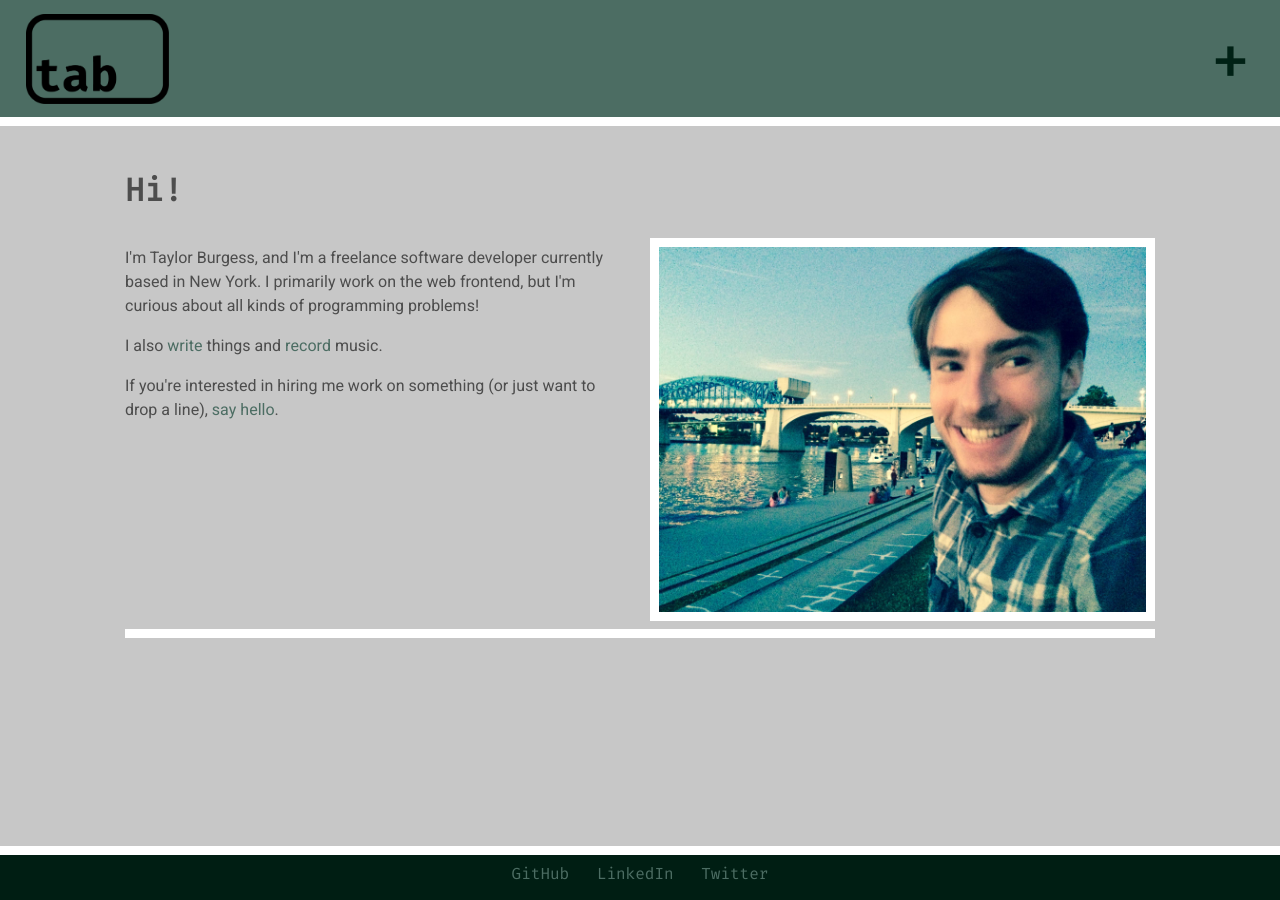
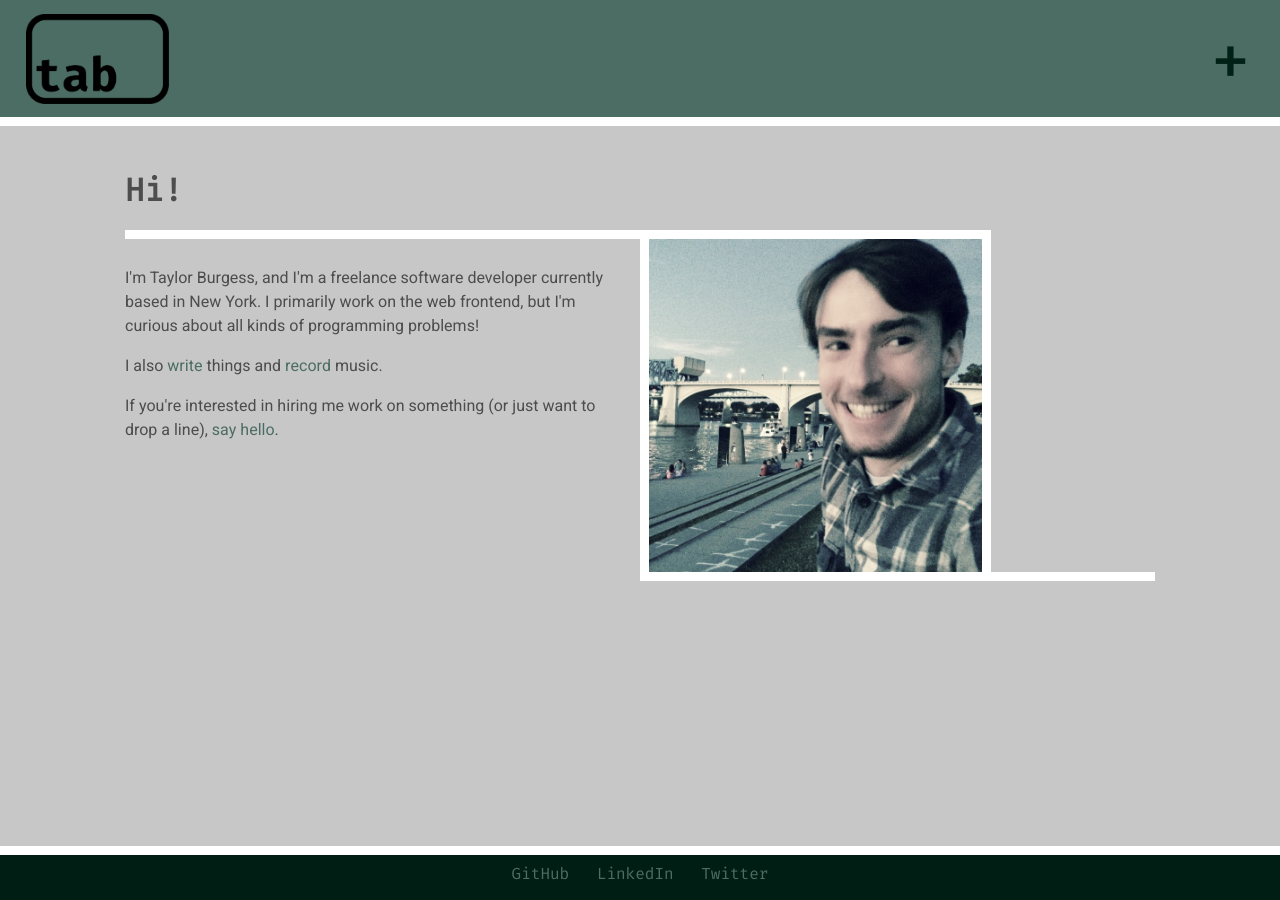
Before and after one commit to tayloraburgess/tayloraburgess.github.io, a Jekyll site: the page built from index.html, in a window 1280 px wide and 900 px high. Built offline with Jekyll 4.4.1, drawn with Linux system fonts in a browser that asks for light colours.

Commit message:
Finalize landing page layout

```diff
--- a/assets/css/main.scss
+++ b/assets/css/main.scss
@@ -26,8 +26,8 @@ body {
 }
 
 div.content {
-  min-width: 100vw;
-  min-height: 100vh;
+  width: 100vw;
+  min-height: 80vh;
   margin: 14vh 0 6vh 0;
   padding: 20px;
   padding-top: 45px;
@@ -253,23 +253,30 @@ div.links.open {
 }
 
 div.rc-scout {
-  height: 11vh;
+  height: 16vh;
   margin: 0 auto;
-  padding-top: 2vh;
+  padding-top: 5vh;
 }
 .break {
   border-bottom: 1vh solid white;
 }
 .landing-content {
   float: left;
-  width: 49%;
-  height: 100%;
-  padding: 0 2% 0.5% 0%;
+  width: 50%;
+  padding: 1% 3% 0% 0%;
+  border-top: 1vh solid white;
 }
 .landing-image {
-  float: right;
-  width: 49%;
-  height: 100%;
+  float: left;
+  max-height: 38vh;
+  min-height: 20vh;
+  margin: 0;
+  border-bottom: 0;
+}
+.landing-image-container {
+  float: left;
+  width: 50%;
+  border-bottom: 1vh solid white;
 }
 .clearfix {
   clear: both;
--- a/index.html
+++ b/index.html
@@ -8,7 +8,8 @@ permalink: /
   <p>I also <a href='/blog'>write</a> things and <a href='/audio'>record</a> music.</p>
   <p>If you're interested in hiring me work on something (or just want to drop a line), <a href='mailto:tayloraburges@gmail.com'>say hello</a>.</p>
 </div>
-<img src='assets/photo.jpg' class='landing-image'></img>
-<div class='break clearfix'></div>
-<div class='rc-scout'></div>
+<div class='landing-image-container'>
+  <img src='assets/photo.jpg' class='landing-image'></img>
+</div>
+<div class='rc-scout clearfix'></div>
 <script async defer src="https://www.recurse-scout.com/loader.js?t=3a2b9d9ef554dd4a4a16055f3057c0b9"></script>
```
Also changed, not shown: assets/photo.jpg.
